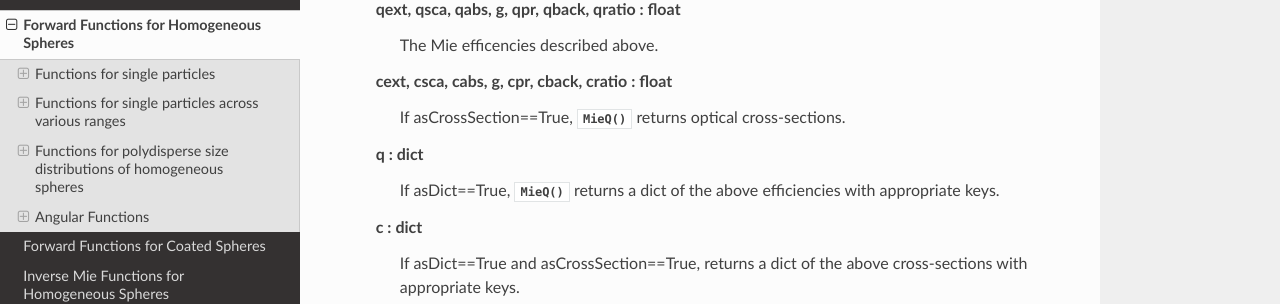
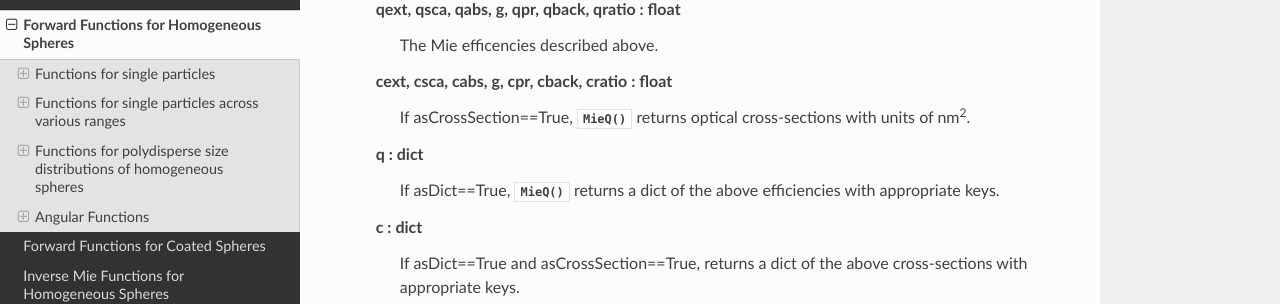
Before and after one commit to bsumlin/PyMieScatt, a Sphinx documentation site: the page built from docs/forward.rst, in a window 1280 px wide and 900 px high, scrolled down 1187 px. Shown: the part 153-457 px from the top of the window. Built offline with Sphinx 7.4.7 and the Read the Docs theme 2.0.0, drawn with Linux system fonts in a browser that asks for light colours; formulas are drawn with MathJax 3; pages that are not in the unit, such as notebooks, are missing from menus.

Commit message:
Update forward.rst

```diff
--- a/docs/forward.rst
+++ b/docs/forward.rst
@@ -46,7 +46,7 @@ Functions for single particles
    qext, qsca, qabs, g, qpr, qback, qratio : float
 	The Mie efficencies described above.
    cext, csca, cabs, g, cpr, cback, cratio : float
-	If asCrossSection==True, :py:func:`MieQ` returns optical cross-sections.
+	If asCrossSection==True, :py:func:`MieQ` returns optical cross-sections with units of nm\ :sup:`2`.
    q : dict
 	If asDict==True, :py:func:`MieQ` returns a dict of the above efficiencies with appropriate keys.
    c : dict
```
